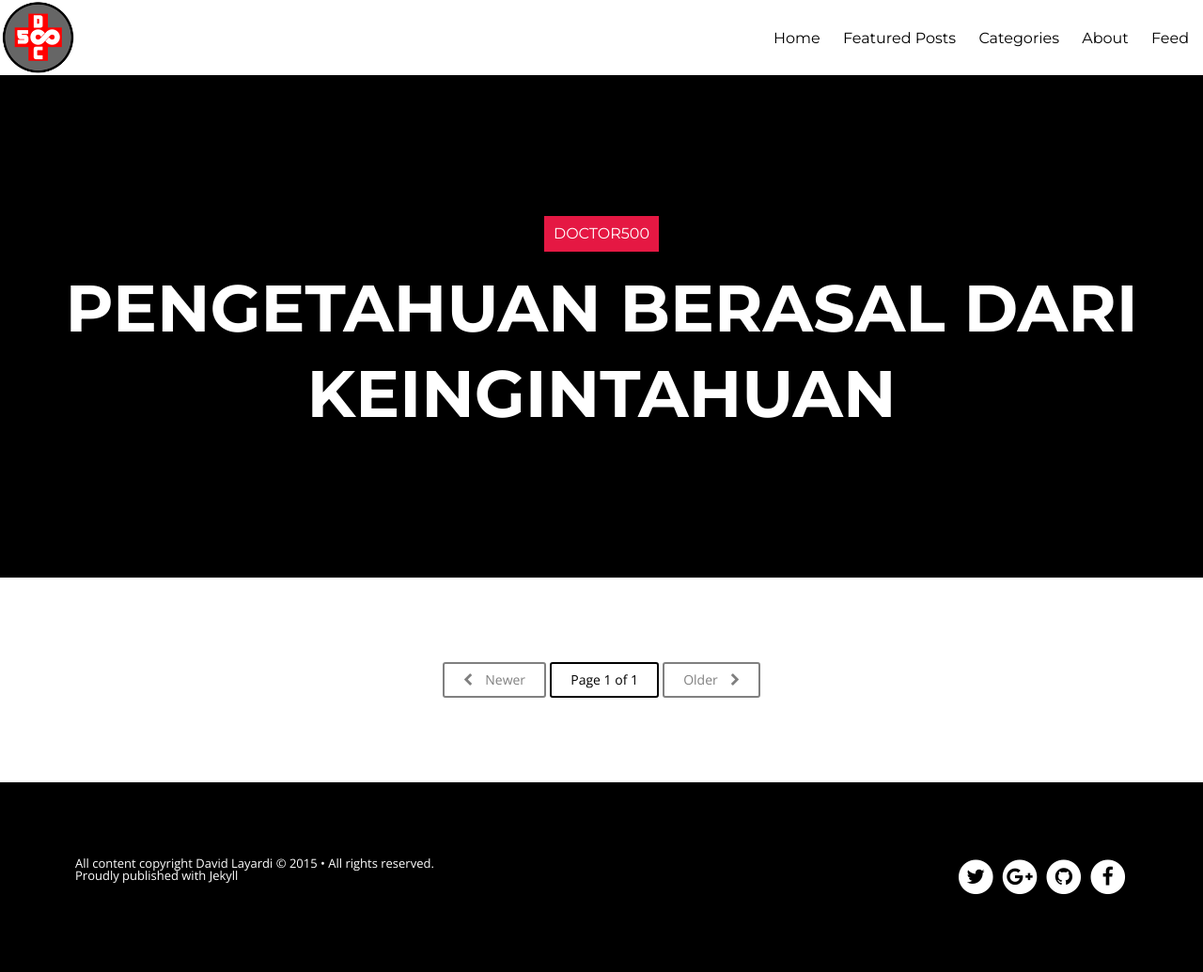
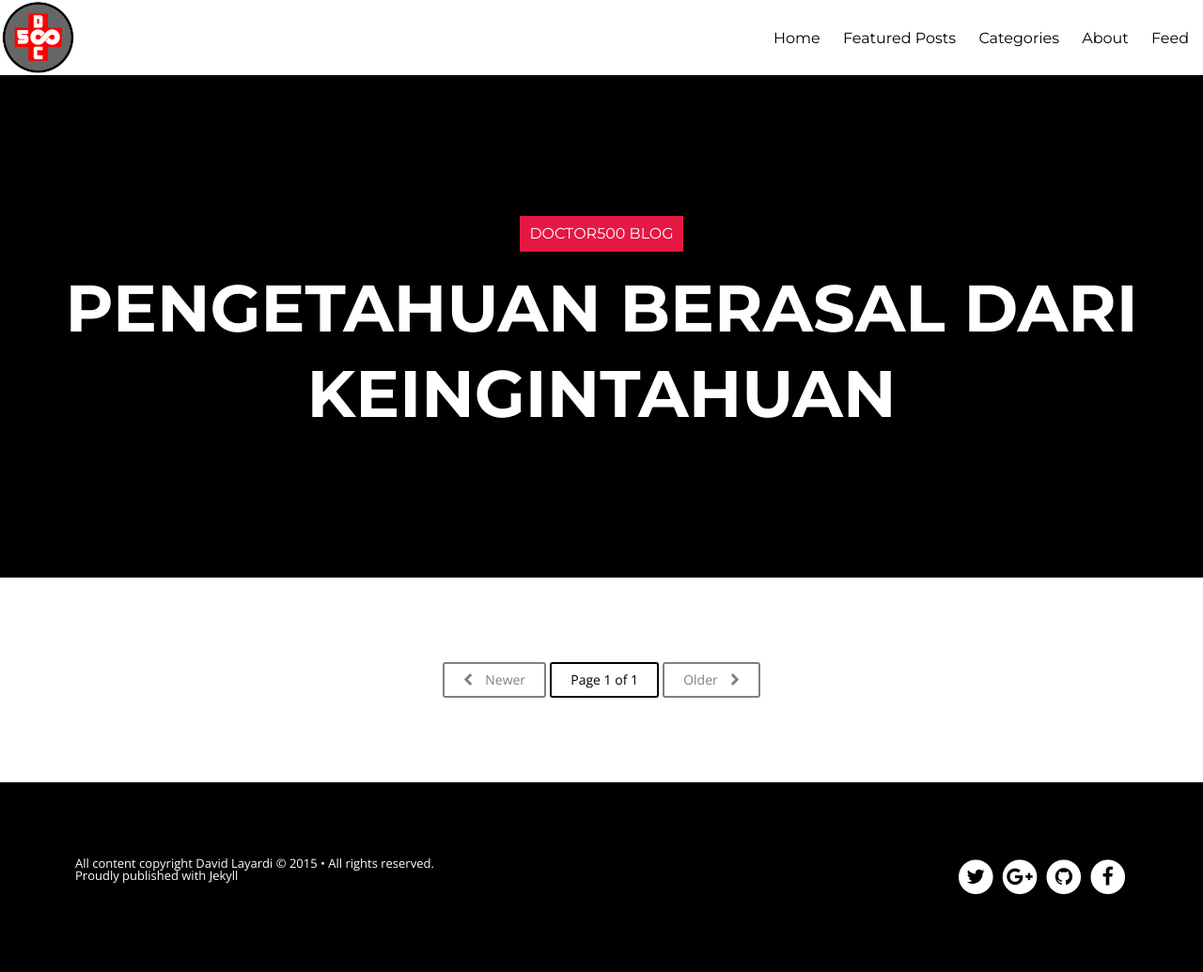
Before and after one commit to frost-team/doctor500.github.io, a Jekyll site: the page built from index.html, in a window 1280 px wide. Shown: the whole page at 94% size. Built offline with Jekyll 4.4.1, drawn with Linux system fonts in a browser that asks for light colours; nearby versions of some CDN libraries; the list of posts is cut into pages by our own code.

Commit message:
Update _config.yml

```diff
--- a/_config.yml
+++ b/_config.yml
@@ -1,4 +1,4 @@
-title:            Doctor500
+title:            Doctor500 blog
 description:      Pengetahuan berasal dari keingintahuan
 logo:             logo.png
 disqus_shortname: doctor500
```
